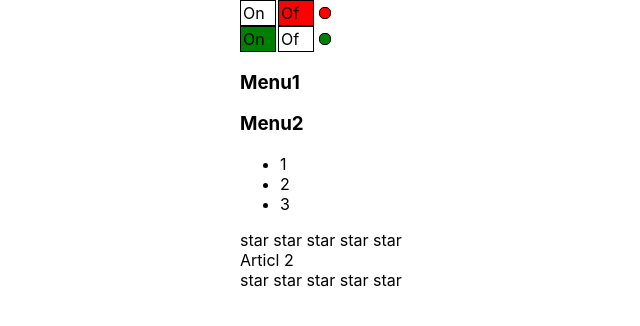
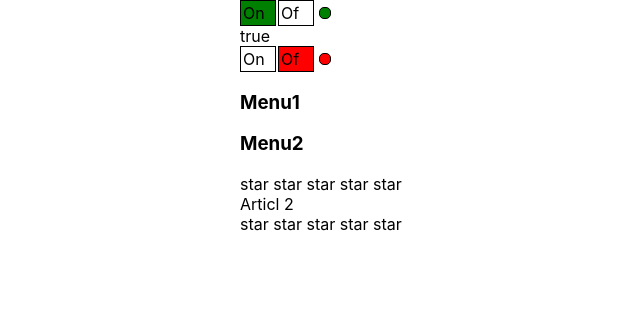
Before and after one commit to Roman-2013/react-kabzda, a React (Create React App) app: page / in a window 1280 px wide. Shown: the top 326 px of the page, without its empty margins (100-740 px from the left). Built offline with nearby package versions, Linux system fonts and the light colour scheme.

Commit message:
lesson 9

```diff
--- a/src/App.tsx
+++ b/src/App.tsx
@@ -2,26 +2,23 @@ import React, {useState} from 'react';
 import './App.css';
 import {Accordion} from './Components/Accordion/Accordion';
 import {Raiting, Rating, RatingProps} from './Components/Raiting/Raiting';
-import {OnOff} from './Components/OnOff/OnOff';
+
 import {UncontoletAccordionType} from './Components/UncontroletAccordion/UncontoletAccordionType';
 import {UncontroletRating} from './Components/UncontroletRaiting/UncontroletRating';
 import {UncontroletOnOff} from './Components/UncontroletOnOff/UncontroletOnOff';
+import {OnOff} from './Components/OnOff/OnOff';
 
 
 const App = () => {
     let [raiting, setraiting] = useState<Raiting>(0)
-    let [acordion, setacordion] = useState<boolean>(true)
+    let [acordion, setacordion] = useState<boolean>(false)
     let [onOf, setonOf] = useState<boolean>(true)
     return (
         <div className={'App'}>
-            <OnOff on={false}/>
-            <UncontroletOnOff  setonOf={()=>setonOf(!onOf)} onOf={onOf}/>
-
-
+            <OnOff setonOf={() => setonOf(!onOf)} onOf={onOf}/>{onOf.toString()}
+            <UncontroletOnOff/>
             <UncontoletAccordionType title={'Menu1'}/>
-
-            <Accordion title={'Menu2'} collaps={setacordion}  acordion={acordion}/>
-
+            <Accordion title={'Menu2'} collaps={acordion} onChange={() => setacordion(!acordion)}/>
             <UncontroletRating/>
             Articl 2
             <Rating value={raiting} onClick={setraiting}/>
--- a/src/Components/Accordion/Accordion.tsx
+++ b/src/Components/Accordion/Accordion.tsx
@@ -2,16 +2,16 @@ import React from "react";
 
 type AccordionType = {
     title: string,
-    collaps:(acordion:boolean)=>void
-    acordion:boolean
+    collaps:boolean
+    onChange:()=>void
 }
 
 
 export function Accordion(props: AccordionType) {
 
     return <div>
-        <AccordionTitle titleValue={props.title} collaps={props.collaps} acordion={props.acordion} />
-        {props.acordion&&<AccordionBody/>}
+        <AccordionTitle titleValue={props.title} collaps={props.onChange}  />
+        {props.collaps&&<AccordionBody/>}
 
     </div>
 
@@ -19,13 +19,13 @@ export function Accordion(props: AccordionType) {
 
 type AccordionTitleType = {
     titleValue: string
-    collaps:(acordion:boolean)=>void
-    acordion:boolean
+    collaps:()=>void
+
 }
 
 function AccordionTitle(props: AccordionTitleType) {
 
-    return <h3 onClick={()=>props.collaps(!props.acordion)}>{props.titleValue}</h3>
+    return <h3 onClick={props.collaps}>{props.titleValue}</h3>
 }
 
 function AccordionBody() {
--- a/src/Components/OnOff/OnOff.tsx
+++ b/src/Components/OnOff/OnOff.tsx
@@ -1,16 +1,14 @@
-import {useState} from 'react';
+
 
 type PropsType = {
-    on: boolean
+
+    setonOf: () => void
+    onOf: boolean
 }
 
 
 export const OnOff = (props: PropsType) => {
-
-    let [on,seton]=useState(false)
-
-    console.log("rendet OnOff");
-    console.log("on "+ on);
+let{onOf,setonOf}=props
 
     const onStyle = {
         width: '30px',
@@ -18,7 +16,7 @@ export const OnOff = (props: PropsType) => {
         border: 'solid 1px black',
         display: 'inline-block',
         padding: '2px',
-        backgroundColor: on ? 'green' : 'white'
+        backgroundColor: onOf ? 'green' : 'white'
     }
     const ofStyle = {
         width: '30px',
@@ -27,7 +25,7 @@ export const OnOff = (props: PropsType) => {
         display: 'inline-block',
         marginLeft: '2px',
         padding: '2px',
-        backgroundColor: on ? 'white' : 'red'
+        backgroundColor: onOf ? 'white' : 'red'
     }
     const indicatirStyle = {
         width: '10px',
@@ -36,15 +34,14 @@ export const OnOff = (props: PropsType) => {
         border: '1px solid black',
         display: 'inline-block',
         marginLeft: '5px',
-        backgroundColor: on ? 'green' : 'red'
+        backgroundColor: onOf ? 'green' : 'red'
     }
-
 
 
     return (
         <div>
-            <div  style={onStyle} onClick={() => seton(on=true)} >On</div>
-            <div style={ofStyle} onClick={() => seton(on=false)}>Of</div>
+            <div style={onStyle} onClick={setonOf}>On</div>
+            <div style={ofStyle} onClick={setonOf}>Of</div>
             <div style={indicatirStyle}></div>
         </div>
     )
--- a/src/Components/UncontroletAccordion/UncontoletAccordionType.tsx
+++ b/src/Components/UncontroletAccordion/UncontoletAccordionType.tsx
@@ -9,9 +9,7 @@ export function UncontoletAccordionType(props: AccordionType) {
 
     let [collaps, setcollaps] = useState(true)
 
-    // const AccordionTitleRender = (name: boolean) => {
-    //     setcollaps(!collaps)
-    // }
+
     return <div>
         <AccordionTitle titleValue={props.title} setcollaps={setcollaps} collaps={collaps}/>
         {!collaps && <AccordionBody/>}
--- a/src/Components/UncontroletOnOff/UncontroletOnOff.tsx
+++ b/src/Components/UncontroletOnOff/UncontroletOnOff.tsx
@@ -1,14 +1,16 @@
 import {useState} from 'react';
 
 type PropsType = {
-
-    setonOf: () => void
-    onOf: boolean
+    setonOf?: (n: boolean) => void
 }
 
 
 export const UncontroletOnOff = (props: PropsType) => {
-let{onOf,setonOf}=props
+
+    let [on, seton] = useState(false)
+
+    console.log('rendet OnOff');
+    console.log('on ' + on);
 
     const onStyle = {
         width: '30px',
@@ -16,7 +18,7 @@ let{onOf,setonOf}=props
         border: 'solid 1px black',
         display: 'inline-block',
         padding: '2px',
-        backgroundColor: onOf ? 'green' : 'white'
+        backgroundColor: on ? 'green' : 'white'
     }
     const ofStyle = {
         width: '30px',
@@ -25,7 +27,7 @@ let{onOf,setonOf}=props
         display: 'inline-block',
         marginLeft: '2px',
         padding: '2px',
-        backgroundColor: onOf ? 'white' : 'red'
+        backgroundColor: on ? 'white' : 'red'
     }
     const indicatirStyle = {
         width: '10px',
@@ -34,14 +36,21 @@ let{onOf,setonOf}=props
         border: '1px solid black',
         display: 'inline-block',
         marginLeft: '5px',
-        backgroundColor: onOf ? 'green' : 'red'
+        backgroundColor: on ? 'green' : 'red'
+    }
+
+    const onClickHandler = () => {
+        seton(on = true)
+    }
+    const onClickHandler2 = () => {
+        seton(on = false)
     }
 
 
     return (
         <div>
-            <div style={onStyle} onClick={() => setonOf()}>On</div>
-            <div style={ofStyle} onClick={() => setonOf()}>Of</div>
+            <div style={onStyle} onClick={onClickHandler}>On</div>
+            <div style={ofStyle} onClick={onClickHandler2}>Of</div>
             <div style={indicatirStyle}></div>
         </div>
     )
```
